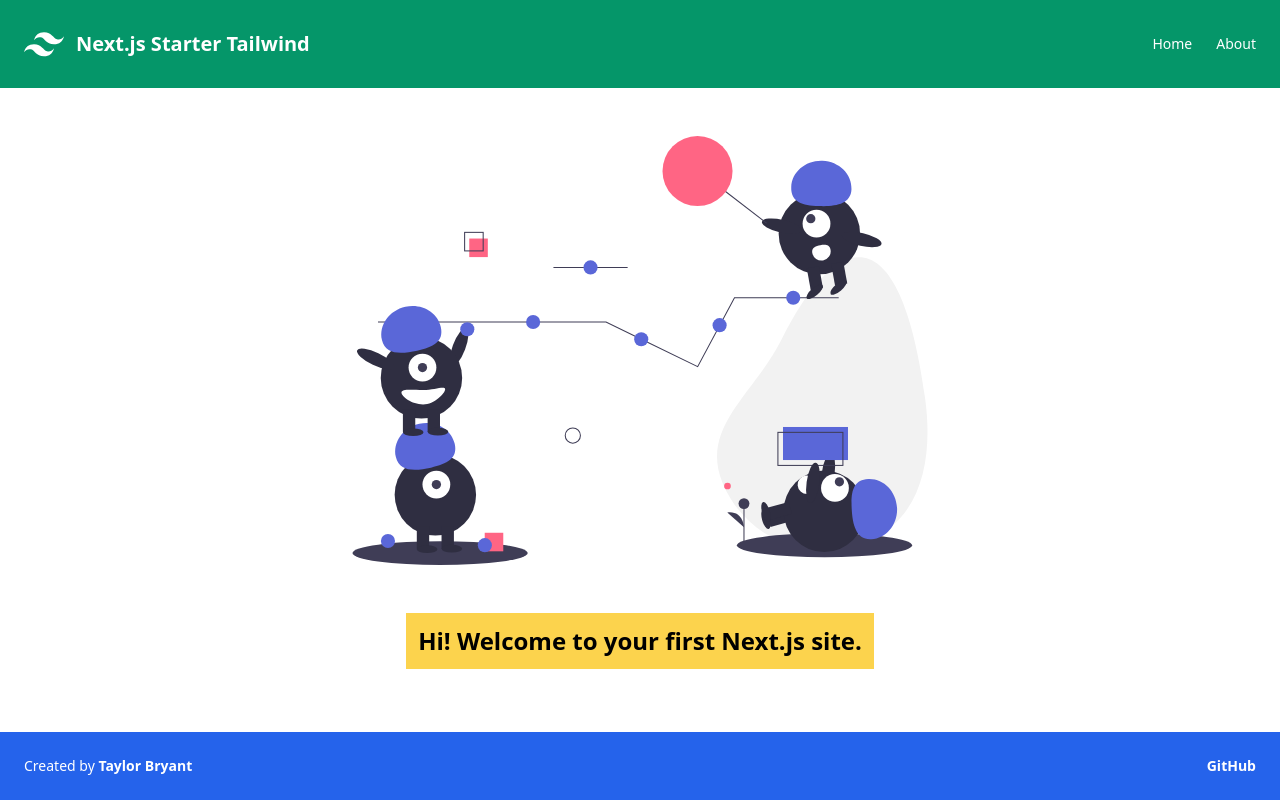
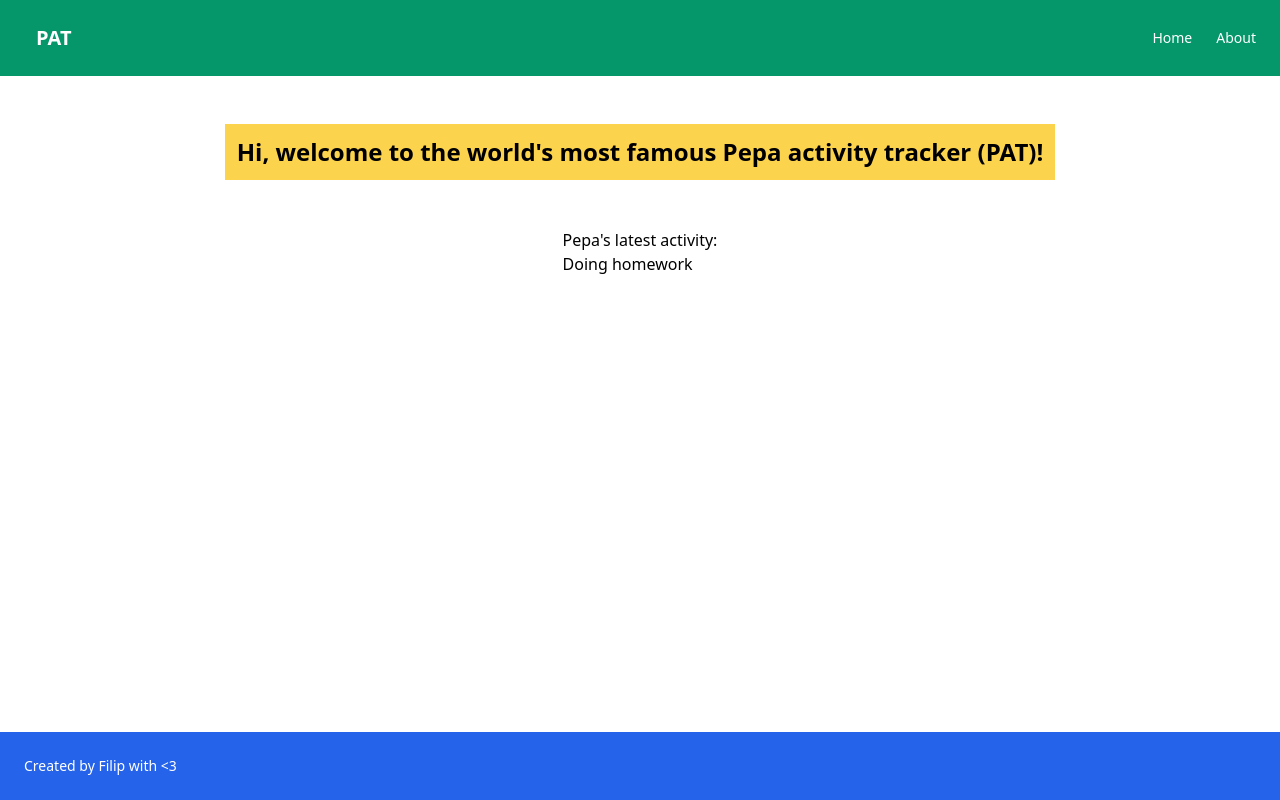
Before and after one commit to filiptronicek/pepino.wtf, a Next.js app: page / in a window 1280 px wide. Built offline with nearby package versions, Linux system fonts and the light colour scheme.

Commit message:
Basic customizations

```diff
--- a/components/footer.js
+++ b/components/footer.js
@@ -4,25 +4,7 @@ export default function Footer() {
       <ul className="flex items-center justify-between lg:container px-4 py-6 mx-auto text-sm text-white md:px-6">
         <li>
           Created by{" "}
-          <a
-            href="https://taylorbrynat.dev"
-            target="_blank"
-            rel="noopener noreferrer"
-            className="font-bold"
-          >
-            Taylor Bryant
-          </a>
-        </li>
-
-        <li>
-          <a
-            href="https://github.com/oddstronaut/next-starter-tailwind"
-            target="_blank"
-            rel="noopener noreferrer"
-            className="font-bold"
-          >
-            GitHub
-          </a>
+            Filip with {"<3"}
         </li>
       </ul>
     </footer>
--- a/components/header.js
+++ b/components/header.js
@@ -1,7 +1,6 @@
 import Link from "next/link";
 import { useState } from "react";
 import cn from "classnames";
-import Image from "next/image";
 
 export default function Header() {
   const [mobileMenuIsOpen, setMobileMenuIsOpen] = useState(false);
@@ -10,17 +9,9 @@ export default function Header() {
     <header className="bg-green-600">
       <div className="flex flex-wrap items-center justify-between lg:container px-4 py-6 mx-auto md:flex-no-wrap md:px-6">
         <div className="flex items-center">
-          <Image
-            src="/tailwind-logo.svg"
-            width={40}
-            height={40}
-            priority
-            alt="Tailwind CSS logo"
-          />
-
           <Link href="/">
             <a className="text-lg md:text-xl font-bold ml-3 text-white">
-              Next.js Starter Tailwind
+              PAT
             </a>
           </Link>
         </div>
--- a/pages/_app.js
+++ b/pages/_app.js
@@ -6,10 +6,10 @@ function MyApp({ Component, pageProps }) {
   return (
     <Layout>
       <Head>
-        <title>Next.js Starter Tailwind</title>
+        <title>Pepino.wtf</title>
         <meta
           name="Description"
-          content="A Next.js starter styled using Tailwind CSS."
+          content="What is Pepa currently up to?"
         />
       </Head>
 
--- a/pages/index.js
+++ b/pages/index.js
@@ -1,19 +1,15 @@
-import Image from "next/image";
-
 export default function IndexPage() {
   return (
     <div className="flex flex-col items-center justify-center space-y-12">
-      <Image
-        src="/team-of-critters.svg"
-        alt="Four one-eyed aliens playing"
-        width={576}
-        height={429.734}
-        priority
-      />
-
       <h2 className="p-3 font-bold bg-yellow-300 md:text-2xl">
-        Hi! Welcome to your first Next.js site.
+        Hi, welcome to the world's most famous Pepa activity tracker (PAT)!
       </h2>
+      <div>
+        <header>
+          Pepa's latest activity:
+        </header>
+        Doing homework
+      </div>
     </div>
   );
 }
```
Also changed, not shown: pages/admin.js (renamed from pages/about.js), 2 other files (tests, documents, lock files or other folders).
